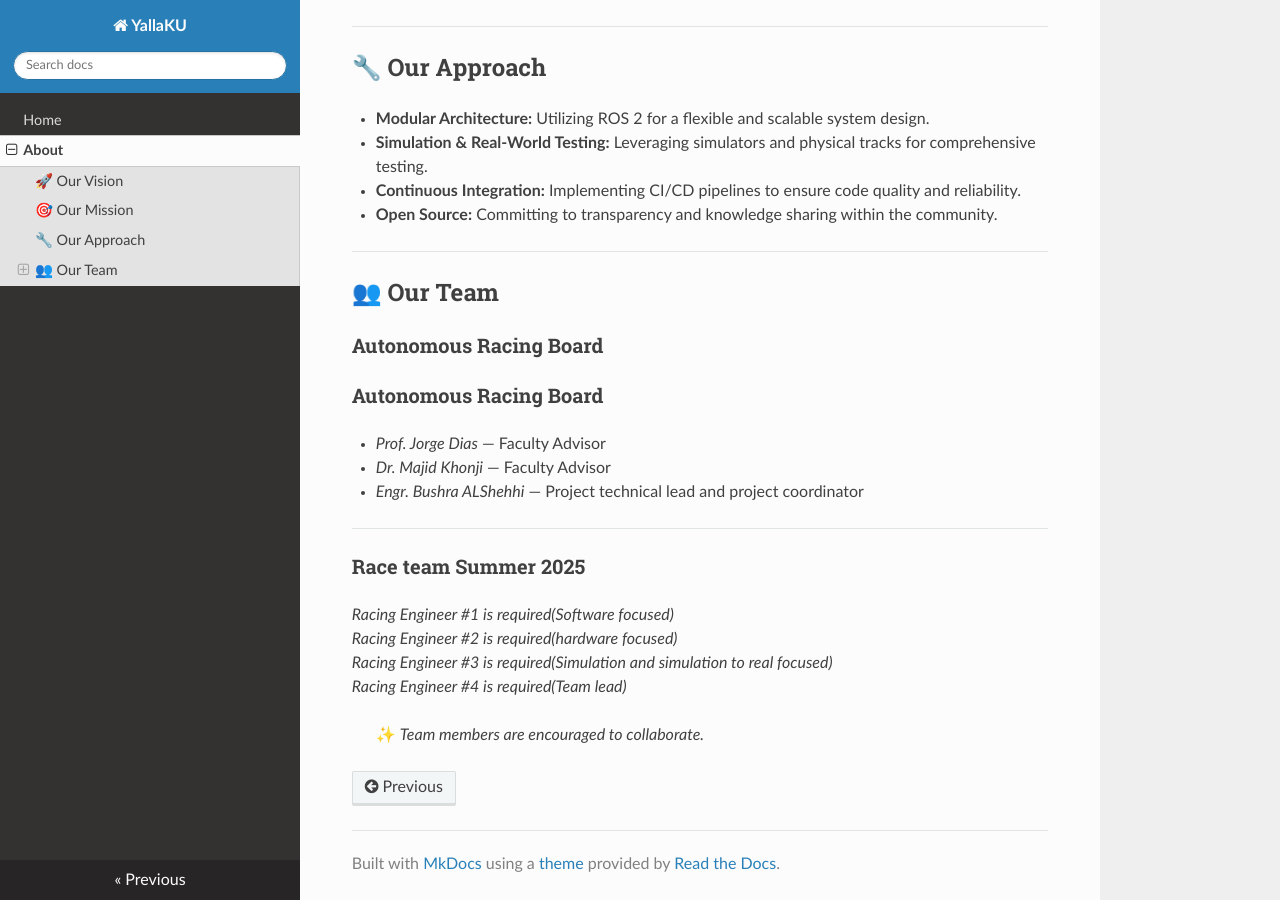
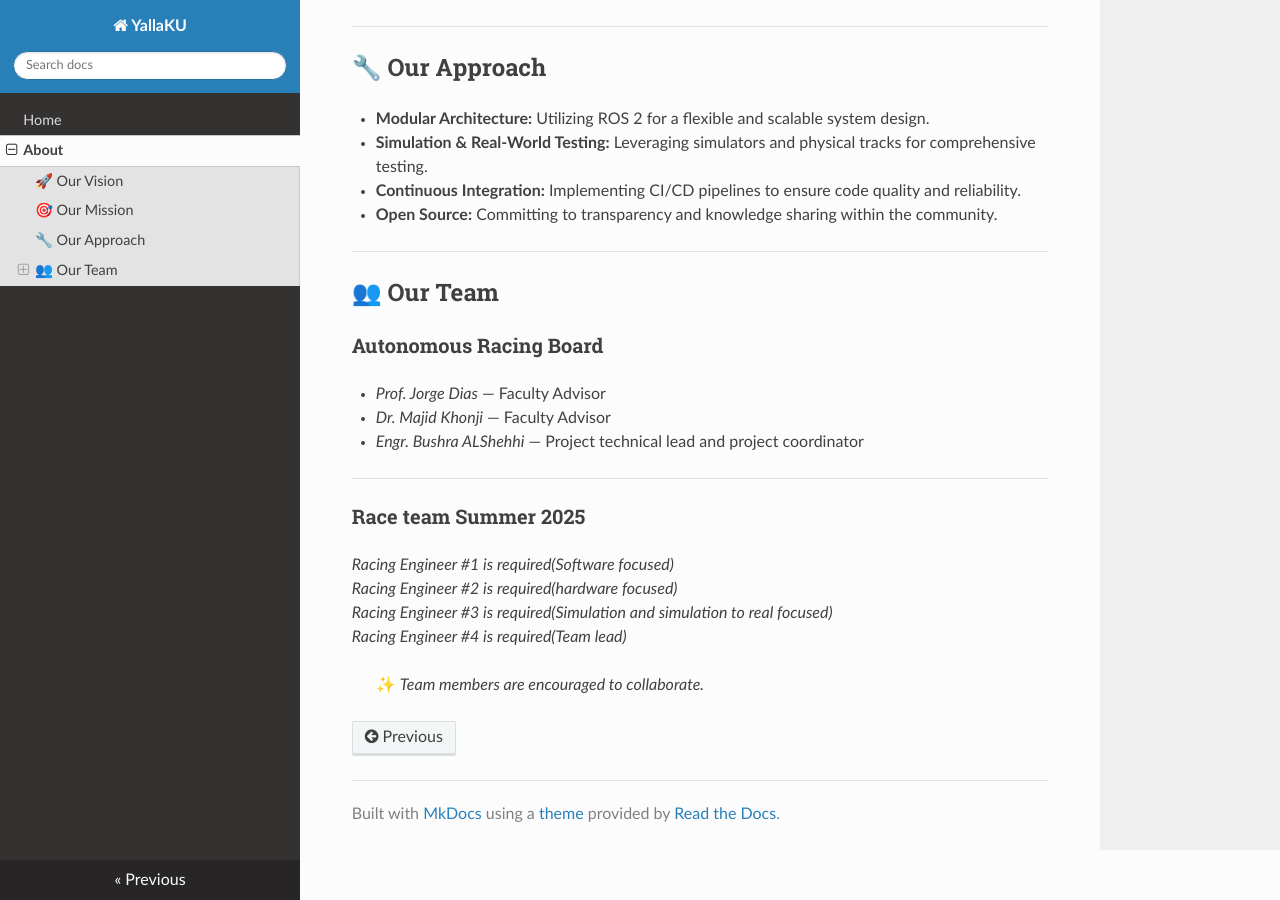
Before and after one commit to EngBushraA/YallaKU, an MkDocs documentation site: the page built from docs/about.md, in a window 1280 px wide and 900 px high, scrolled down 741 px. Built offline with MkDocs 1.6.1, drawn with Linux system fonts in a browser that asks for light colours; nearby versions of some CDN libraries.

Commit message:
changes in the board names

```diff
--- a/docs/about.md
+++ b/docs/about.md
@@ -30,7 +30,6 @@ To lead in autonomous racing innovation by integrating cutting-edge research, ha
 
 ## 👥 Our Team
 
-### Autonomous Racing Board
 
 ### Autonomous Racing Board
 
```
Also changed, not shown: site/about/index.html, site/index.html, site/search/search_index.json.
